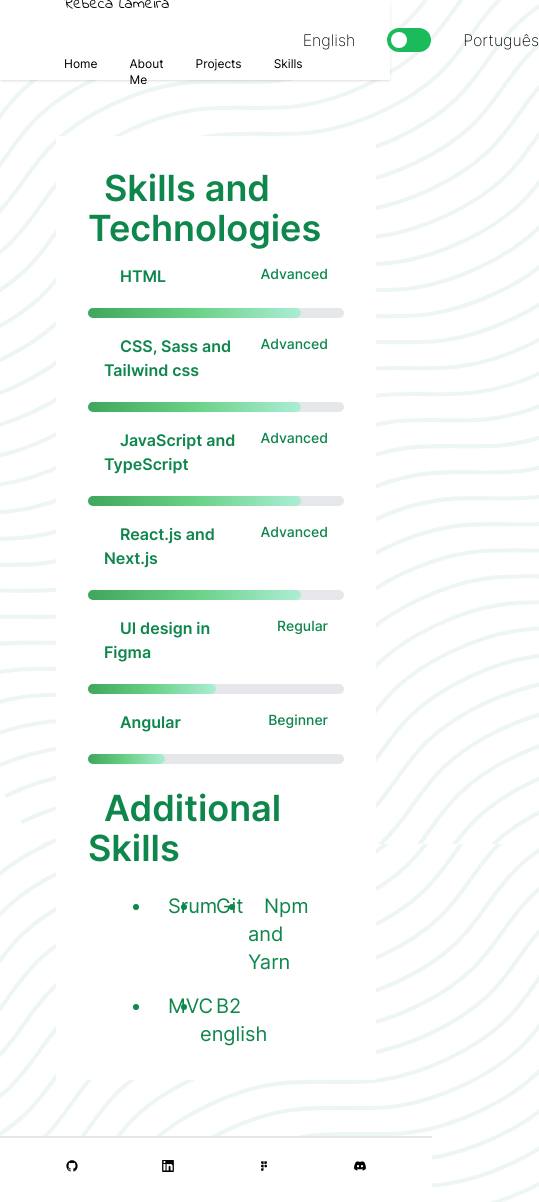
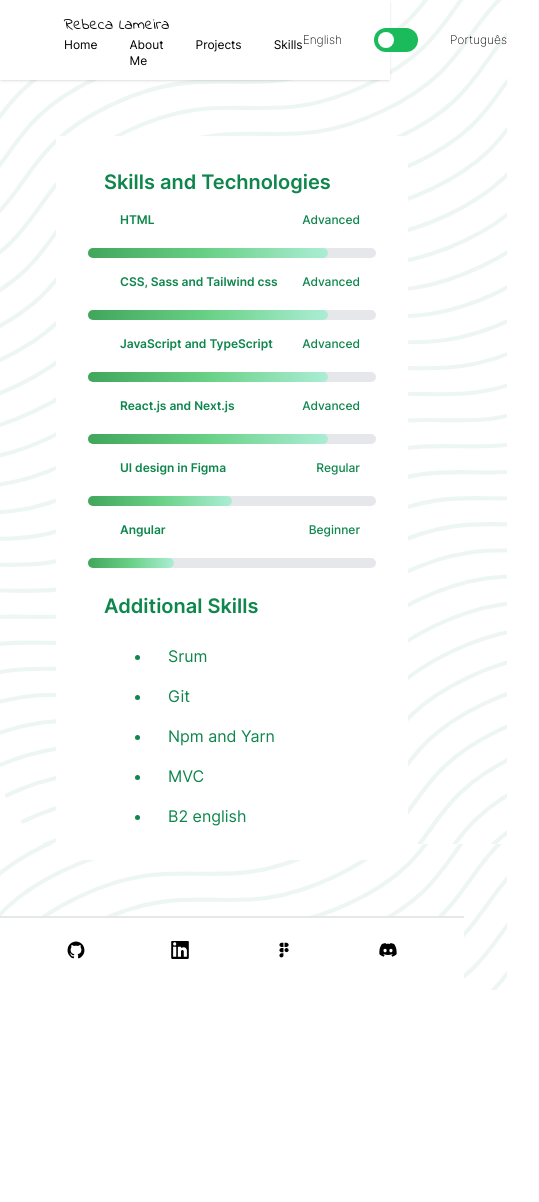
Before and after one commit to RebecaLameira/my-portfolio, a Next.js app: page /Skills in a window 390 px wide. Shown: the whole page, 539 px wide, since content can reach past the window. After the commit the page ends 990 px from the top, so only its background shows below. Built offline with nearby package versions, Linux system fonts and the light colour scheme.

Commit message:
Responsive design fixes.

```diff
--- a/src/components/Footer/Footer.tsx
+++ b/src/components/Footer/Footer.tsx
@@ -7,30 +7,28 @@ export type FooterProps = {
 const Footer = ({ children, className }: FooterProps) => {
 	return (
 		<footer
-			className={`flex w-full py-2 px-16 bg-white border-t-2 inset-x-0 bottom-0 md:relative sm:relative items-center justify-between lg:justify-center md:justify-center sm:justify-center ${className}`}
+			className={`flex w-full py-2 px-16 bg-white border-t-2 inset-x-0 bottom-0 mobile:relative items-center justify-between mobile:justify-center ${className}`}
 		>
-			<span className="font-indie text-2xl lg:hidden md:hidden sm:hidden">
-				Rebeca Lameira
-			</span>
+			<span className="font-indie text-2xl  mobile:hidden">Rebeca Lameira</span>
 			<div>
 				<ul className="flex justify-between mt-3 text-sm gap-20 ">
 					<li>
-						<Link href="/Contact" className=" me-4 md:me-6 ">
+						<Link href="/Contact" className=" me-4 mobile:me-6 ">
 							<img className="scale-75" src="/img/github.svg" />
 						</Link>
 					</li>
 					<li>
-						<Link href="/Contact" className=" me-4 md:me-6">
+						<Link href="/Contact" className=" me-4 mobile:me-6">
 							{<img className="scale-75" src="/img/Linkedin.svg"></img>}
 						</Link>
 					</li>
 					<li>
-						<Link href="/Contact" className=" me-4 md:me-6">
+						<Link href="/Contact" className=" me-4 mobile:me-6">
 							{<img className="scale-75" src="/img/Figma.svg"></img>}
 						</Link>
 					</li>
 					<li>
-						<Link href="/Contact" className=" me-4 md:me-6">
+						<Link href="/Contact" className=" me-4 mobile:me-6">
 							{<img className="scale-75" src="/img/Discord.svg"></img>}
 						</Link>
 					</li>
--- a/src/components/Header/Header.tsx
+++ b/src/components/Header/Header.tsx
@@ -5,8 +5,8 @@ import { i18n } from "@/translate/i18n";
 
 const Header = () => {
 	return (
-		<header className="flex flex-wrap m-2 p-4 items-center justify-around lg:flex-wrap-reverse md:flex-wrap-reverse sm:flex-wrap-reverse">
-			<div className="lg:justify-center md:justify-center sm:justify-center">
+		<header className="flex flex-wrap m-2 p-4 items-center justify-around mobile:flex-wrap-reverse">
+			<div className="laptop:justify-center mobile:justify-center">
 				<h1 className="bg-white container w-60 h-20 p-2 font-julius font-black text-4xl my-8">
 					{i18n.t("landingPage.title1")} <br />
 					{i18n.t("landingPage.title2")}
@@ -31,7 +31,7 @@ const Header = () => {
 					alt="Foto da Rebeca Lameira"
 					width={384}
 					height={391}
-					className="flex justify-end"
+					className="flex justify-end laptop:scale-75 mobile:scale-75"
 				/>
 			</div>
 		</header>
--- a/src/components/NavBar/NavLinks/NavLinks.tsx
+++ b/src/components/NavBar/NavLinks/NavLinks.tsx
@@ -3,7 +3,7 @@ import { i18n } from "@/translate/i18n";
 
 const NavLinks = () => {
 	return (
-		<div className="flex gap-8 md:text-xs sm:text-xs">
+		<div className="flex gap-8 mobile:text-xs">
 			<Link href="/">{i18n.t("navbar.navlinks.link1")}</Link>
 			<Link href="/AboutMe"> {i18n.t("navbar.navlinks.link2")}</Link>
 			<Link href="/Projects"> {i18n.t("navbar.navlinks.link3")}</Link>
--- a/src/components/NavBar/Navbar.tsx
+++ b/src/components/NavBar/Navbar.tsx
@@ -11,8 +11,8 @@ export type NavbarProps = {
 const Navbar = ({ children, path }: NavbarProps) => {
 	return (
 		<nav className="flex w-screen h-20 bg-white shadow items-center justify-between px-16">
-			<div className="flex flex-wrap gap-10 md:block md:gap-0 md:justify-center justify-between">
-				<span className="font-indie text-2xl md:text-base sm:text-base">
+			<div className="flex flex-wrap gap-10 mobile:block mobile:gap-0 mobile:justify-center justify-between">
+				<span className="font-indie text-2xl mobile:text-base">
 					Rebeca Lameira
 				</span>
 				<NavLinks />
@@ -20,7 +20,7 @@ const Navbar = ({ children, path }: NavbarProps) => {
 			<div>
 				<Toggle />
 			</div>
-			<div className="md:hidden sm:hidden">
+			<div className=" laptop:hidden mobile:hidden">
 				<Button>
 					{
 						<Link
--- a/src/components/Skill/Skill.tsx
+++ b/src/components/Skill/Skill.tsx
@@ -7,9 +7,13 @@ export type SkillProps = {
 const Skill = ({ label, level, percent, className }: SkillProps) => {
 	return (
 		<>
-			<div className="flex justify-between mb-1 px-4">
-				<span className="text-base font-semibold text-secondary">{label}</span>
-				<span className="text-sm font-medium text-secondary">{level}</span>
+			<div className="flex justify-between mb-1 px-4 ">
+				<span className="text-base font-semibold text-secondary laptop:text-sm mobile:text-xs">
+					{label}
+				</span>
+				<span className="text-sm font-medium text-secondary laptop:text-xs mobile:text-xs">
+					{level}
+				</span>
 			</div>
 			<div className="w-full bg-gray-200 rounded-full h-2.5">
 				<div
--- a/src/components/Toggle/Toggle.tsx
+++ b/src/components/Toggle/Toggle.tsx
@@ -6,7 +6,7 @@ const Toggle = () => {
 
 	return (
 		<div className="flex gap-8 items-center font-extralight ">
-			<span>English</span>
+			<span className="laptop:text-xs mobile:text-xs">English</span>
 			<Switch
 				checked={enabled}
 				onChange={setEnabled}
@@ -14,14 +14,13 @@ const Toggle = () => {
 					enabled ? "bg-primary" : "bg-primary"
 				} relative inline-flex h-6 w-11 items-center rounded-full`}
 			>
-				<span className="sr-only">Enable notifications</span>
 				<span
 					className={`${
 						enabled ? "translate-x-6" : "translate-x-1"
 					} inline-block h-4 w-4 transform rounded-full bg-white transition`}
 				/>
 			</Switch>
-			<span>Português</span>
+			<span className="laptop:text-xs mobile:text-xs">Português</span>
 		</div>
 	);
 };
--- a/src/pages/404.tsx
+++ b/src/pages/404.tsx
@@ -21,6 +21,7 @@ export default function Custom404() {
 					alt="Picture of the author"
 					width={700}
 					height={415}
+					className="laptop:scale-75 mobile:scale-50"
 				/>
 			</div>
 
--- a/src/pages/Contact.tsx
+++ b/src/pages/Contact.tsx
@@ -50,5 +50,4 @@ export default function Contact() {
 			<Footer />
 		</div>
 	);
-	/*<label>{i18n.t("contactPage.label1")}</label> */
 }
--- a/src/pages/Skills.tsx
+++ b/src/pages/Skills.tsx
@@ -15,7 +15,9 @@ export default function Skills() {
 			<Navbar path="/Contact">{i18n.t("skillsPage.button")}</Navbar>
 			<div className="bg-white m-14 p-8 indent-4">
 				<section className="grid gap-4">
-					<Title>{i18n.t("skillsPage.title1")}</Title>
+					<Title className="laptop:text-2xl mobile:text-xl">
+						{i18n.t("skillsPage.title1")}
+					</Title>
 					<Skill label="HTML" level="Advanced" percent={"w-5/6"}></Skill>
 					<Skill
 						label="CSS, Sass and Tailwind css"
@@ -41,9 +43,11 @@ export default function Skills() {
 				</section>
 				<br />
 				<section>
-					<Title>{i18n.t("skillsPage.title2")}</Title>
+					<Title className="laptop:text-2xl mobile:text-xl">
+						{i18n.t("skillsPage.title2")}
+					</Title>
 					<br />
-					<ul className=" grid grid-cols-3 list-disc px-16 text-xl text-secondary gap-4">
+					<ul className=" grid grid-cols-3 list-disc px-16 text-xl text-secondary gap-4 mobile:grid-cols-1 mobile:text-base">
 						<li>Srum</li>
 						<li>Git</li>
 						<li>Npm and Yarn</li>
--- a/src/styles/globals.css
+++ b/src/styles/globals.css
@@ -26,10 +26,6 @@
 
 		/* Gradient color*/
 
-		--gradient-primary: linear-gradient(
-			rgba(12, 95, 85, 1),
-			rgba(23, 191, 168, 1)
-		);
 		--gradient-secondary: linear-gradient(
 			rgba(14, 134, 76, 1) rgba(55, 101, 73, 1) rgba(38, 33, 44, 1)
 		);
--- a/tailwind.config.ts
+++ b/tailwind.config.ts
@@ -8,16 +8,11 @@ const config: Config = {
 	],
 	theme: {
 		screens: {
-			sm: { min: "360px", max: "639px" },
-			// => @media (min-width: 360px and max-width: 639px) { ... }
-			md: { min: "640px", max: "767px" },
-			// => @media (min-width: 640px and max-width: 767px) { ... }
-			lg: { min: "768px", max: "1023px" },
-			// => @media (min-width: 768px and max-width: 1023px) { ... }
-			xl: { min: "1024px", max: "1279px" },
-			// => @media (min-width: 1024px and max-width: 1279px) { ... }
-			"2xl": { min: "1280px", max: "1535px" },
-			// => @media (min-width: 1280px and max-width: 1535px) { ... }
+			mobile: { min: "360px", max: "767px" },
+
+			laptop: { min: "768px", max: "1279px" },
+
+			desktop: { min: "1280px" },
 		},
 		extend: {
 			fontFamily: {
```
